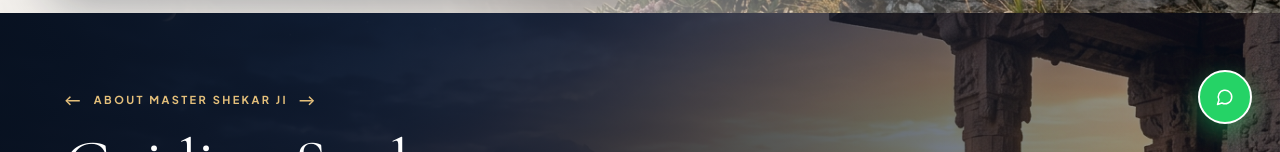
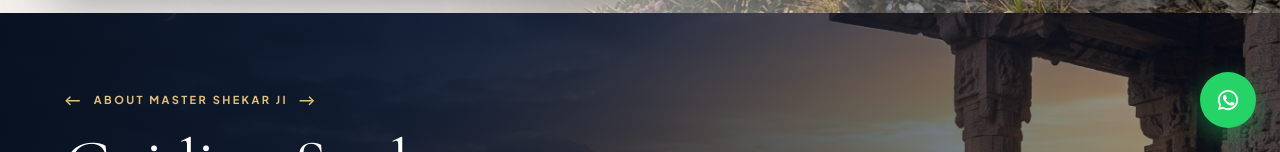
Before and after one commit to Pandu1712/Shekar-Astro, a React (Vite) app: page / in a window 1280 px wide. Shown: the part 648-800 px from the top of the page. Built offline with nearby package versions, Linux system fonts and the light colour scheme.

Commit message:
Update sticky WhatsApp button to official WhatsApp brand icon

```diff
--- a/src/App.tsx
+++ b/src/App.tsx
@@ -1912,7 +1912,7 @@ function App() {
         </div>
       </footer>
 
-      {/* Floating Sticky WhatsApp Button (Icon Only) */}
+      {/* Floating Sticky WhatsApp Button (Official WhatsApp Icon) */}
       <a
         className="floating-whatsapp"
         href="https://wa.me/919876543210"
@@ -1920,7 +1920,20 @@ function App() {
         rel="noopener noreferrer"
         aria-label="Chat on WhatsApp"
       >
-        <MessageCircle size={26} />
+        <svg
+          viewBox="0 0 32 32"
+          width="32"
+          height="32"
+          fill="none"
+          xmlns="http://www.w3.org/2000/svg"
+        >
+          <path
+            fillRule="evenodd"
+            clipRule="evenodd"
+            d="M16 2.5C8.544 2.5 2.5 8.544 2.5 16C2.5 18.528 3.197 20.893 4.406 22.923L2.7 29.3L9.232 27.632C11.206 28.777 13.526 29.5 16 29.5C23.456 29.5 29.5 23.456 29.5 16C29.5 8.544 23.456 2.5 16 2.5ZM16 5C22.075 5 27 9.925 27 16C27 22.075 22.075 27 16 27C13.882 27 11.91 26.398 10.237 25.357L9.805 25.088L5.786 26.113L6.85 22.183L6.554 21.734C5.467 20.089 4.833 18.118 4.833 16C4.833 9.925 9.925 5 16 5ZM11.66 9.38C11.41 9.38 11 9.47 10.66 9.84C10.31 10.22 9.34 11.13 9.34 12.98C9.34 14.83 10.69 16.61 10.87 16.86C11.06 17.11 13.51 20.89 17.26 22.51C18.15 22.9 18.85 23.13 19.39 23.3C20.29 23.59 21.1 23.54 21.74 23.45C22.46 23.34 23.94 22.55 24.25 21.68C24.56 20.8 24.56 20.05 24.47 19.9C24.38 19.75 24.13 19.65 23.76 19.47C23.38 19.28 21.56 18.39 21.22 18.26C20.88 18.14 20.63 18.08 20.38 18.45C20.13 18.83 19.42 19.65 19.2 19.9C18.99 20.15 18.77 20.18 18.4 19.99C18.02 19.81 16.83 19.42 15.42 18.16C14.32 17.17 13.57 15.96 13.35 15.58C13.13 15.21 13.33 15.01 13.52 14.82C13.69 14.65 13.89 14.39 14.08 14.17C14.27 13.95 14.33 13.8 14.46 13.55C14.58 13.3 14.52 13.08 14.43 12.9C14.33 12.71 13.62 10.96 13.31 10.24C13.02 9.53 12.72 9.63 12.5 9.62C12.29 9.61 12.04 9.38 11.66 9.38Z"
+            fill="#FFFFFF"
+          />
+        </svg>
       </a>
     </div>
   );
--- a/src/index.css
+++ b/src/index.css
@@ -3514,30 +3514,29 @@ img { max-width: 100%; display: block; }
 .reveal.in-view { opacity: 1; transform: translateY(0); }
 
 /* ===== KEYFRAMES ===== */
-/* ===== FLOATING STICKY WHATSAPP (ICON ONLY) ===== */
+/* ===== FLOATING STICKY WHATSAPP (OFFICIAL ICON BUTTON) ===== */
 .floating-whatsapp {
   position: fixed;
-  right: 28px;
-  bottom: 28px;
-  width: 54px;
-  height: 54px;
+  right: 24px;
+  bottom: 24px;
+  width: 56px;
+  height: 56px;
   border-radius: 50%;
-  background: #25d366;
+  background: #25D366;
   color: #ffffff !important;
   display: flex;
   align-items: center;
   justify-content: center;
-  box-shadow: 0 8px 24px rgba(37, 211, 102, 0.45), 0 2px 6px rgba(0, 0, 0, 0.15);
+  box-shadow: 0 8px 24px rgba(37, 211, 102, 0.45), 0 3px 8px rgba(0, 0, 0, 0.18);
   z-index: 9999;
   transition: all 0.3s cubic-bezier(0.34, 1.56, 0.64, 1);
   text-decoration: none;
-  border: 2px solid #ffffff;
 }
 
 .floating-whatsapp:hover {
-  transform: scale(1.12) translateY(-4px);
+  transform: scale(1.1) translateY(-3px);
   background: #20ba5a;
-  box-shadow: 0 14px 32px rgba(37, 211, 102, 0.65);
+  box-shadow: 0 14px 30px rgba(37, 211, 102, 0.6), 0 4px 10px rgba(0, 0, 0, 0.2);
   color: #ffffff !important;
 }
 
@@ -3546,9 +3545,9 @@ img { max-width: 100%; display: block; }
 }
 
 .floating-whatsapp svg {
-  width: 28px;
-  height: 28px;
-  color: #ffffff;
+  width: 34px;
+  height: 34px;
+  display: block;
 }
 
 /* ============================================
```
